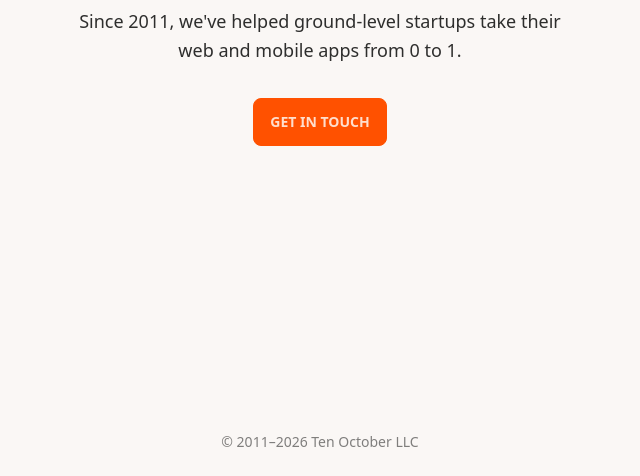
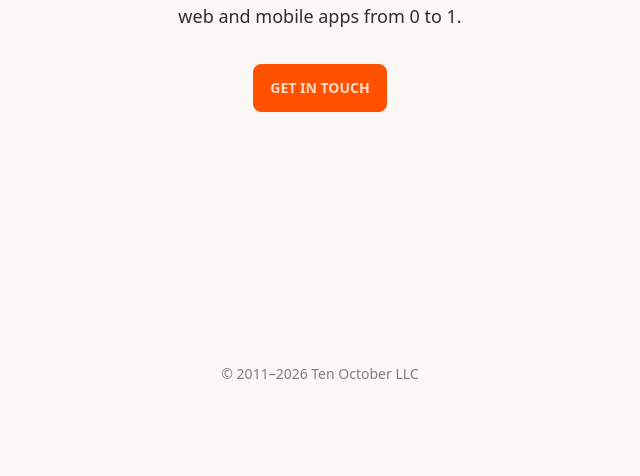
Before and after one commit to gotenoctober/gotenoctober.github.io, an Astro site: page / in a window 1280 px wide. Shown: the part 392-868 px from the top of the page, without its empty margins (320-960 px from the left). After the commit the page ends 800 px from the top, so only its background shows below. Built offline with nearby package versions, Linux system fonts and the light colour scheme; Astro itself is replaced by a stand-in of ours.

Commit message:
Fix viewport

```diff
--- a/src/pages/index.astro
+++ b/src/pages/index.astro
@@ -12,8 +12,8 @@
     <meta name="description" content="Since 2011, Ten October has helped ground-level startups take their web and mobile apps from 0 to 1." />
     <link rel="icon" type="image/svg+xml" href="/favicon.svg" />
   </head>
-  <body>
-    <main class="min-h-screen flex flex-col items-center justify-center px-6">
+  <body class="h-screen flex flex-col">
+    <main class="flex-1 flex flex-col items-center justify-center px-6">
       <div class="flex flex-col items-center gap-8 max-w-lg w-full">
         <img src="/logo.svg" alt="Ten October" class="w-72" />
 
```
